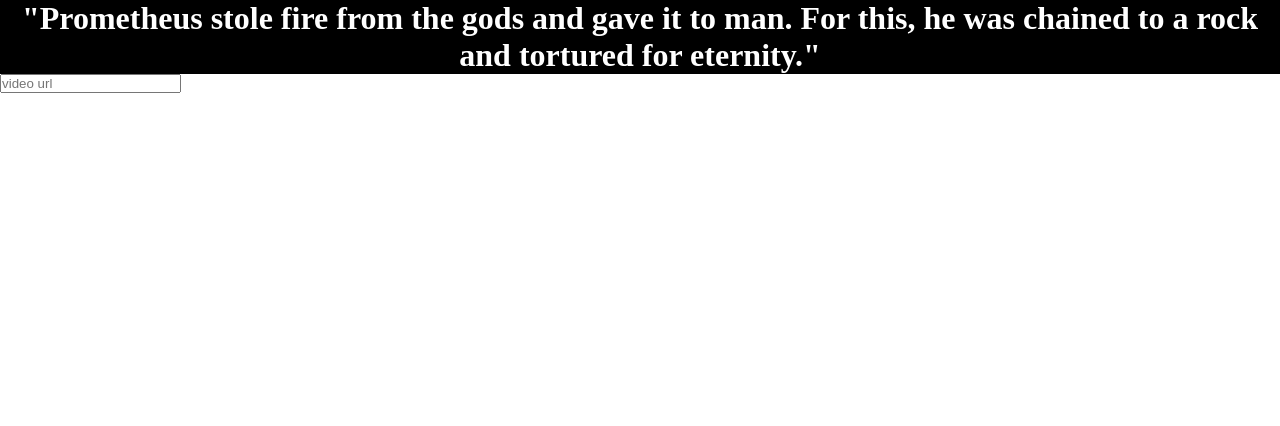
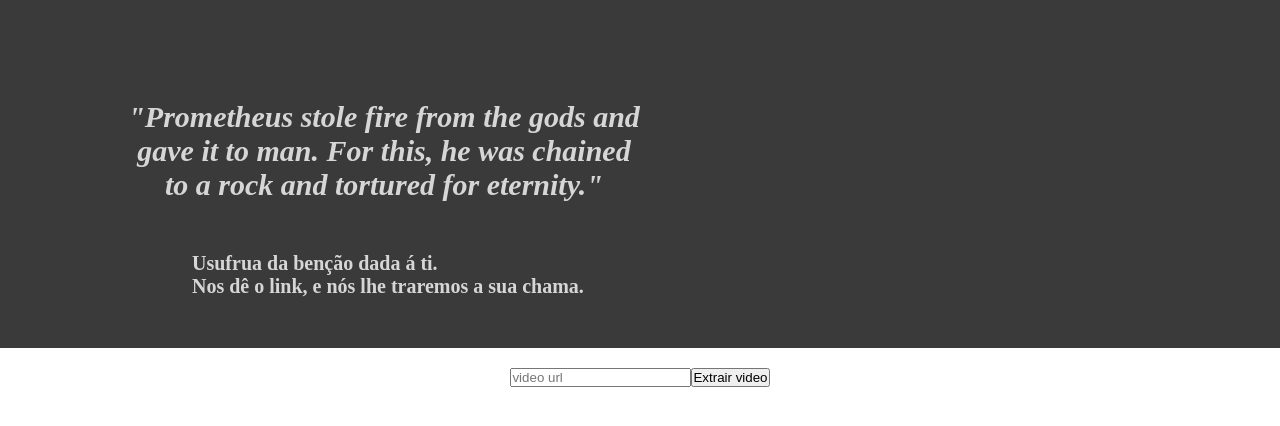
Before and after one commit to Gpossas/prometheus, a Django app: page / in a window 1280 px wide. Shown: the top 426 px of the page. Run offline with Django 4.2, Linux system fonts and the light colour scheme.

Commit message:
Feature/New Header aesthetics, and new button added

```diff
--- a/prometheus/instagram/static/instagram/styles.css
+++ b/prometheus/instagram/static/instagram/styles.css
@@ -2,13 +2,41 @@
   margin: 0;
   padding: 0;
   box-sizing: border-box;
-  color: white;
+
 }
 
 header{
-  background-color: black;
+
+}
+.header-shell{
+
+  background-color: rgb(58, 58, 58);
+  color: rgb(214, 214, 214);
+  padding-top: 100px;
+  padding-bottom: 50px;
+}
+.header-quote{
+  margin-left: 10%;
+  width: 40%;
+  font-size:30px;
+  justify-content: left;
+}
+.header-catchphrase{
+  margin-left: 15%;
+  padding-top: 50px;
+  font-size: 20px;
+  text-align:left;
+
 }
 
 h1{
   text-align: center;
 }
+
+.container {
+  margin: 0 auto;
+  display: flex;
+  padding: 20px;
+  justify-content: center;
+
+}
--- a/prometheus/instagram/templates/instagram/index.html
+++ b/prometheus/instagram/templates/instagram/index.html
@@ -1,5 +1,8 @@
 {% extends "instagram/layout.html" %}
 
 {% block body %}
-  <input type="text" placeholder="video url">
+  <div class="container">
+    <input class="input" type="text" placeholder="video url">
+    <button class="Search" type="button">Extrair video</button>
+  </div>
 {% endblock %}
--- a/prometheus/instagram/templates/instagram/layout.html
+++ b/prometheus/instagram/templates/instagram/layout.html
@@ -9,9 +9,21 @@
   <title>Prometheus</title>
 </head>
 <body>
-  <header>
-    <h1>"Prometheus stole fire from the gods and gave it to man. For this, he was chained to a rock and tortured for eternity."</h1>
-  </header>
+  <div class="header-shell">
+    <header >
+      <h1 class="header-quote">
+          <i>
+        "Prometheus stole fire from the gods and gave it to man.
+        For this, he was chained to a rock and tortured for eternity."
+          </i>
+      </h1>
+      <h1 class="header-catchphrase">
+        Usufrua da benção dada á ti.<br>
+        Nos dê o link, e nós lhe traremos a sua chama.
+      </h1>
+
+    </header>
+  </div>
 
   {% block body %}{% endblock %}
 </body>
```
